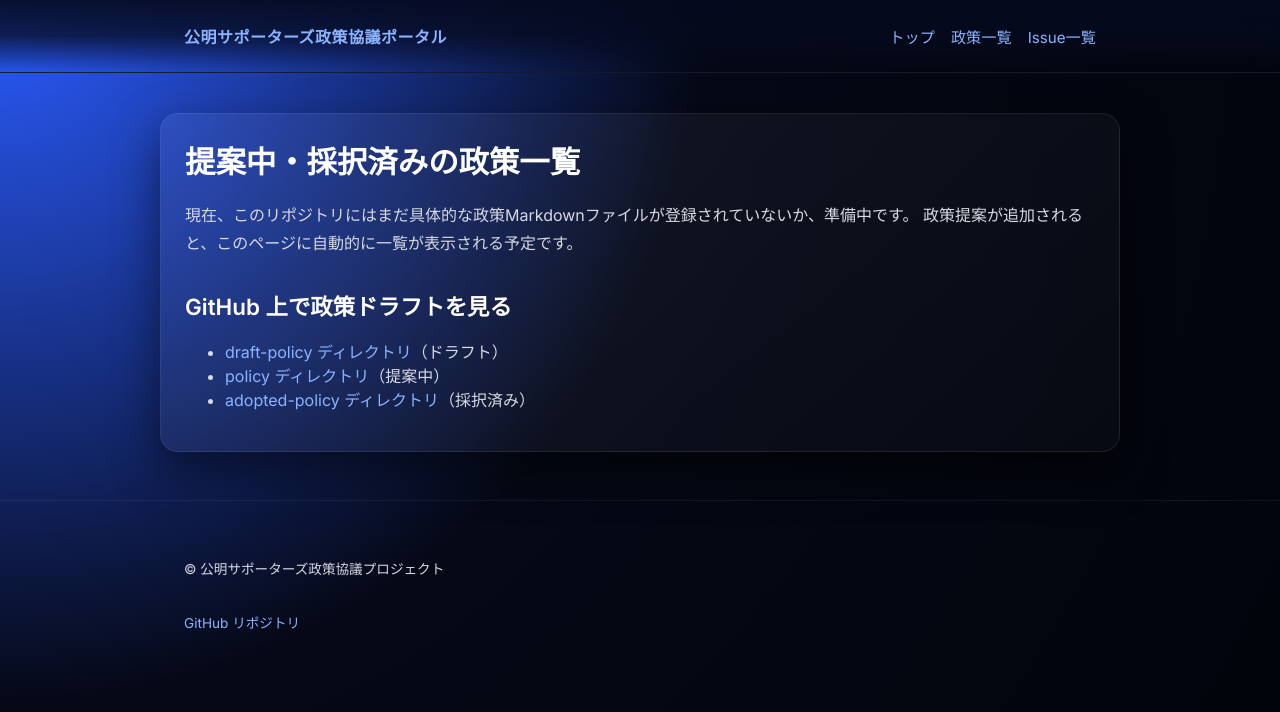
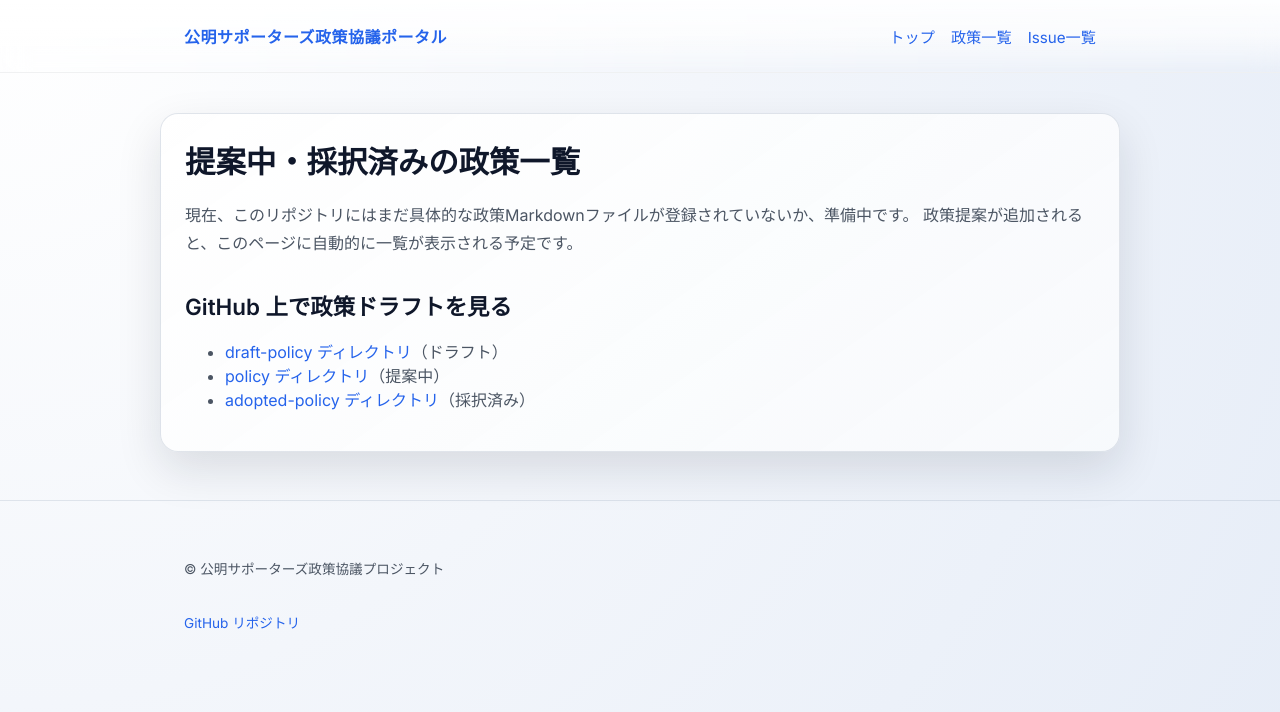
Before and after one commit to komei-community/komei-supporters-policy-forum, a Jekyll site: the page built from web/policies/index.md, in a window 1280 px wide. Shown: the top 712 px of the page. Built offline with Jekyll 4.4.1, drawn with Linux system fonts in a browser that asks for light colours.

Commit message:
ライトテーマに変更

```diff
--- a/web/_config.yml
+++ b/web/_config.yml
@@ -4,7 +4,7 @@ lang: ja
 theme: minima
 markdown: kramdown
 
-url: "https://komei-supporters.github.io"
+url: "https://komei-community.github.io"
 baseurl: "/komei-supporters-policy-forum"
 
 collections:
--- a/web/_layouts/default.html
+++ b/web/_layouts/default.html
@@ -5,6 +5,7 @@
     <meta name="viewport" content="width=device-width, initial-scale=1" />
     <title>{% if page.title %}{{ page.title }} | {% endif %}{{ site.title }}</title>
     <link rel="stylesheet" href="{{ '/assets/css/style.css' | relative_url }}">
+    <script src="{{ '/assets/js/app.js' | relative_url }}" defer></script>
   </head>
   <body>
     <header class="site-header">
--- a/web/assets/css/style.css
+++ b/web/assets/css/style.css
@@ -11,20 +11,20 @@ body {
   min-height: 100vh;
   font-family: "Inter", system-ui, -apple-system, BlinkMacSystemFont, "Segoe UI",
     sans-serif;
-  color: #f5f7fb;
-  background: radial-gradient(circle at top left, #2b5cff 0, #050815 45%, #02040b 100%);
+  color: #1b2330;
+  background: radial-gradient(circle at top left, #ffffff 0, #f3f6fb 45%, #e5ecf7 100%);
 }
 
 a {
-  color: #8ab4ff;
+  color: #2563eb;
   text-decoration: none;
-  transition: color 0.2s ease, text-shadow 0.2s ease;
+  transition: color 0.2s ease, box-shadow 0.2s ease;
 }
 
 a:hover,
 a:focus-visible {
-  color: #c4daff;
-  text-shadow: 0 0 8px rgba(196, 218, 255, 0.65);
+  color: #1d4ed8;
+  box-shadow: 0 2px 0 0 rgba(37, 99, 235, 0.5);
 }
 
 .wrapper {
@@ -38,13 +38,8 @@ a:focus-visible {
   top: 0;
   z-index: 10;
   backdrop-filter: blur(14px);
-  background: linear-gradient(
-    to bottom,
-    rgba(5, 10, 30, 0.92),
-    rgba(5, 10, 30, 0.75),
-    transparent
-  );
-  border-bottom: 1px solid rgba(255, 255, 255, 0.06);
+  background: linear-gradient(to bottom, rgba(255, 255, 255, 0.9), rgba(255, 255, 255, 0.7), transparent);
+  border-bottom: 1px solid rgba(15, 23, 42, 0.06);
 }
 
 .site-title {
@@ -73,20 +68,16 @@ a:focus-visible {
 }
 
 main .wrapper {
-  background: linear-gradient(
-      145deg,
-      rgba(255, 255, 255, 0.06),
-      rgba(255, 255, 255, 0.02)
-    );
+  background: linear-gradient(145deg, rgba(255, 255, 255, 0.95), rgba(248, 250, 252, 0.9));
   border-radius: 18px;
-  box-shadow: 0 18px 45px rgba(0, 0, 0, 0.5);
-  border: 1px solid rgba(255, 255, 255, 0.08);
+  box-shadow: 0 18px 45px rgba(15, 23, 42, 0.12);
+  border: 1px solid rgba(148, 163, 184, 0.28);
 }
 
 h1,
 h2,
 h3 {
-  color: #ffffff;
+  color: #0f172a;
   font-weight: 600;
 }
 
@@ -102,29 +93,25 @@ h2 {
 
 p {
   line-height: 1.7;
-  color: #d7d9e3;
+  color: #4b5563;
 }
 
 ul {
-  color: #d7d9e3;
+  color: #4b5563;
 }
 
 .lead {
-  background: radial-gradient(
-    circle at top left,
-    rgba(146, 182, 255, 0.45),
-    transparent 55%
-  );
+  background: radial-gradient(circle at top left, rgba(59, 130, 246, 0.12), transparent 55%);
   padding: 1.2rem 1.4rem;
   border-radius: 14px;
-  border: 1px solid rgba(255, 255, 255, 0.12);
+  border: 1px solid rgba(129, 140, 248, 0.35);
 }
 
 .site-footer {
-  border-top: 1px solid rgba(255, 255, 255, 0.06);
+  border-top: 1px solid rgba(148, 163, 184, 0.25);
   padding: 1.2rem 0 2rem;
   font-size: 0.85rem;
-  color: #9ba0b5;
+  color: #6b7280;
 }
 
 .site-footer .wrapper {
--- /dev/null
+++ b/web/assets/js/app.js
@@ -0,0 +1,52 @@
+(() => {
+  const main = document.querySelector("main.page-content .wrapper");
+  if (!main) return;
+
+  const isInternal = (url) => {
+    try {
+      const u = new URL(url, window.location.origin);
+      return u.origin === window.location.origin;
+    } catch {
+      return false;
+    }
+  };
+
+  const loadPath = async (path, push) => {
+    const res = await fetch(path);
+    if (!res.ok) {
+      window.location.href = path;
+      return;
+    }
+    const html = await res.text();
+    const dom = new DOMParser().parseFromString(html, "text/html");
+    const newMain = dom.querySelector("main.page-content .wrapper");
+    if (!newMain) {
+      window.location.href = path;
+      return;
+    }
+    main.innerHTML = newMain.innerHTML;
+    if (push) {
+      history.pushState({ path }, "", path);
+    }
+  };
+
+  document.addEventListener("click", (e) => {
+    const a = e.target.closest("a");
+    if (!a) return;
+    const href = a.getAttribute("href");
+    if (!href || href.startsWith("http")) return;
+    const url = new URL(href, window.location.origin);
+    if (!isInternal(url.href)) return;
+    if (!url.pathname.startsWith(window.location.pathname.split("/")[1] || "")) {
+      // プロジェクトルート外はそのまま遷移
+      return;
+    }
+    e.preventDefault();
+    loadPath(url.pathname + url.search + url.hash, true);
+  });
+
+  window.addEventListener("popstate", (e) => {
+    const path = (e.state && e.state.path) || window.location.pathname;
+    loadPath(path, false);
+  });
+})();
```
Also changed, not shown: web/issues/index.md (renamed from web/issues.md), web/policies/index.md (renamed from web/policies.md).
